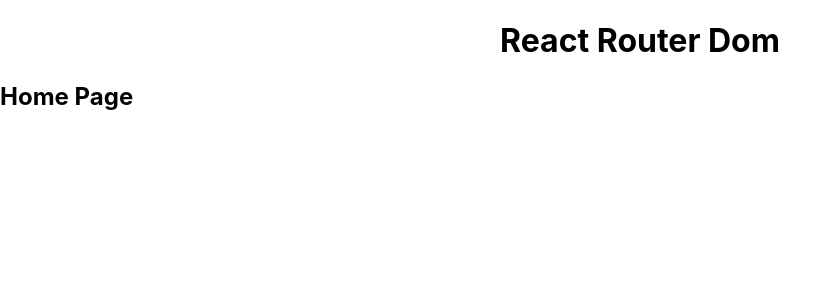
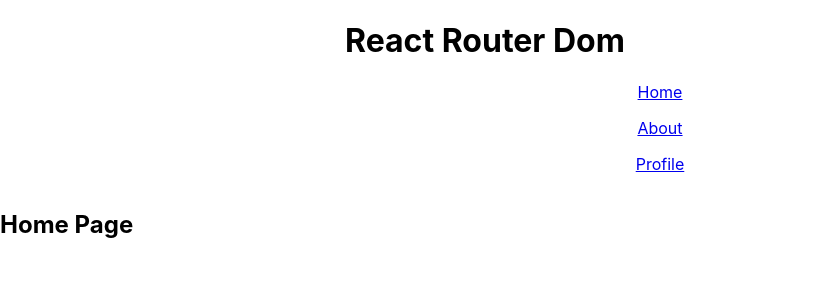
Before and after one commit to argun8394/react_router, a React (Create React App) app: page / in a window 1280 px wide. Shown: the top 300 px of the page, without its empty margins (0-840 px from the left). Built offline with nearby package versions, Linux system fonts and the light colour scheme.

Commit message:
router_link

```diff
--- a/src/App.css
+++ b/src/App.css
@@ -1,3 +1,12 @@
 .App {
-  text-align: center;
+display: flex;
+align-items: center;
+flex-direction: column;
 }
+
+.nav {
+  list-style-type: none;
+  width: 550px;
+  display: flex;
+  justify-content: space-evenly;
+}
--- a/src/App.js
+++ b/src/App.js
@@ -8,7 +8,9 @@
 
 const App=()=> {
   return (
-    <Router>
+    <Router forceRefresh>
+    {/* <Router forceRefresh basename="clarusway"> forceRefresh a tagi gibi sayfa yenilemesi sağlar
+    basename---url de yeralacak ana kısım için  */}
       <div className="App">
         <Header />
       </div>
@@ -16,6 +18,7 @@
         <Route exact path="/" component={Home} />{/*exact --> yalnızca "/" olduğunda bu sayfaya gitme işlemi sağlar  */}
         <Route path="/about" component={About} />
         <Route path="/profile" component={Profile} />
+        {/*<Route path="/" component={Home} />  exact a alternatif yöntem "/" ile ulaşılan sayfayı en sona koymak*/}
       </Switch>
     </Router>
   );
--- a/src/components/Header.js
+++ b/src/components/Header.js
@@ -1,10 +1,26 @@
 import React from "react";
+import {Link} from "react-router-dom";
 
 
 const Header=()=> {
     return (
         <div>
             <h1>React Router Dom</h1>
+            <ul className="nav">
+                <li>
+                    <Link to="/">Home</Link>
+                </li>
+            </ul>
+            <ul className="nav">
+                <li>
+                    <Link to="/about">About</Link>
+                </li>
+            </ul>
+            <ul className="nav">
+                <li>
+                    <Link to="/profile">Profile</Link>
+                </li>
+            </ul>
         </div>
     )
 };
```
